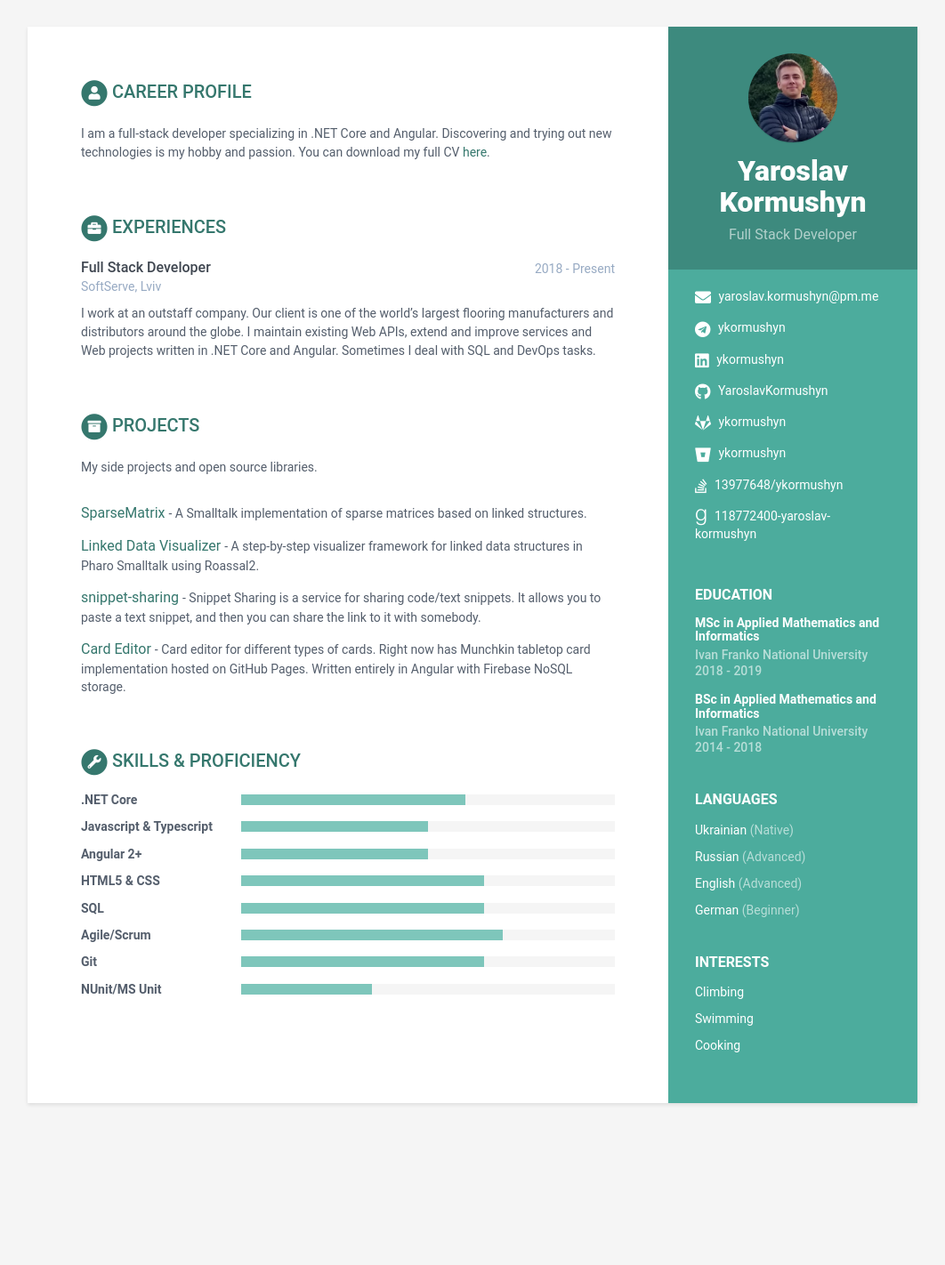
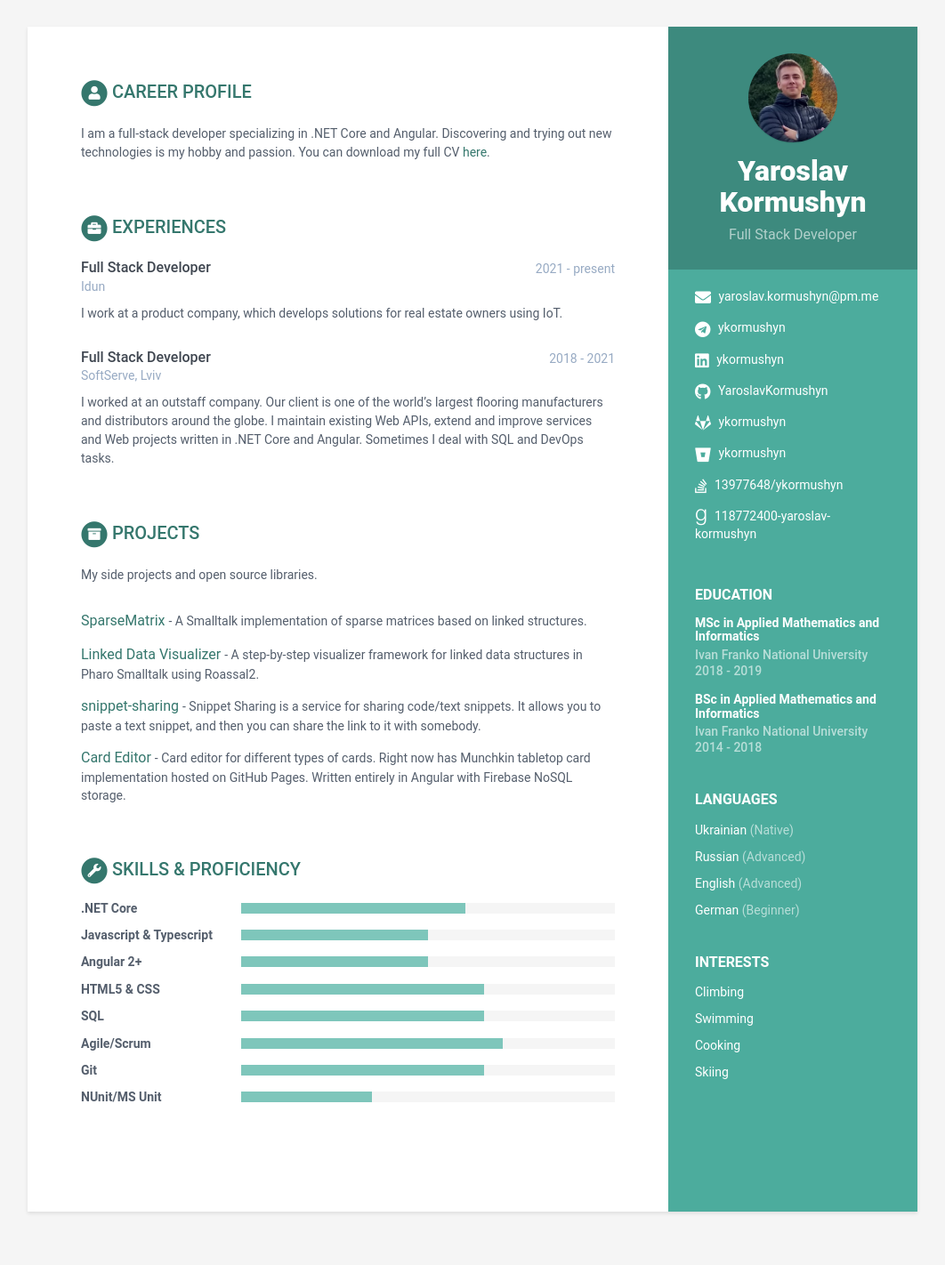
Before and after one commit to YaroslavKormushyn/yaroslavkormushyn.github.io, a Jekyll site: the page built from index.html, in a window 1280 px wide. Shown: the whole page at 89% size, without its empty margins (109-1171 px from the left). Built offline with Jekyll 4.4.1, drawn with Linux system fonts in a browser that asks for light colours; before the commit the page ends 1300 px from its top, so only the background shows below that.

Commit message:
Update work experience

```diff
--- a/_data/data.yml
+++ b/_data/data.yml
@@ -48,6 +48,9 @@ sidebar:
       - item: Cooking
         link:
 
+      - item: Skiing
+        link:
+
 career-profile:
     title: Career Profile
     summary: |
@@ -67,10 +70,16 @@ education:
         #tbd
 experiences:
     - role: Full Stack Developer
-      time: 2018 - Present
+      time: 2021 - present
+      company: Idun
+      details: |
+        I work at a product company, which develops solutions for
+        real estate owners using IoT.
+    - role: Full Stack Developer
+      time: 2018 - 2021
       company: SoftServe, Lviv
       details: |
-        I work at an outstaff company. Our client is one of the world's
+        I worked at an outstaff company. Our client is one of the world's
         largest flooring manufacturers and distributors around the globe.
         I maintain existing Web APIs, extend and improve services and
         Web projects written in .NET Core and Angular. Sometimes I deal with
```
